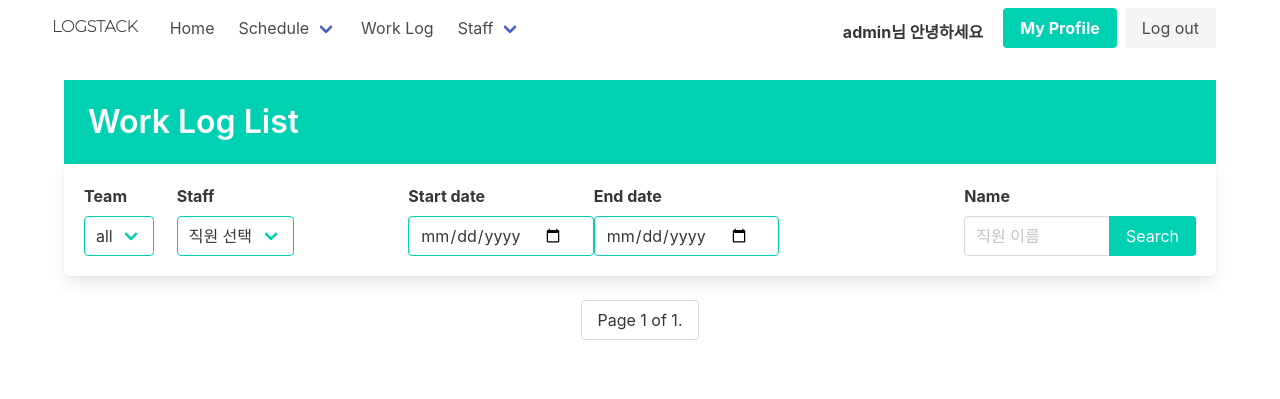
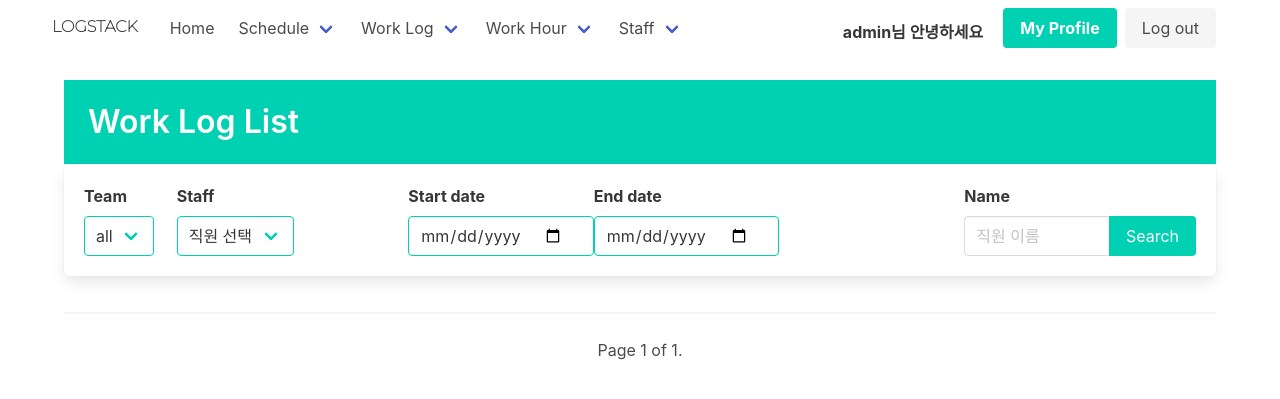
Before and after one commit to Log-Stack/work_logstack, a Django app: page /work_log/list/ in a window 1280 px wide. Shown: the top 399 px of the page. Run offline with Django 3.2, Linux system fonts and the light colour scheme; a user stored in the database is signed in; data that the repository does not hold is empty.

Commit message:
Add pagination and Edit

```diff
--- a/authy/views.py
+++ b/authy/views.py
@@ -295,6 +295,7 @@ def manage_detail(request, pk):
                 work_hours = work_hours.filter(date__gte=start_date)
             if end_date:
                 work_hours = work_hours.filter(date__lte=end_date)
+
             context = {
                 'member': member,
                 'is_manager': is_manager,
@@ -312,7 +313,7 @@ def manage_detail(request, pk):
                 'positions': positions,
                 'start_date': start_date,
                 'end_date': end_date,
-                'work_hours': work_hours.order_by('-date'),
+                'work_hours': work_hours.order_by('-date')[:10],
             }
         return render(request, 'user_manage_detail.html', context)
     else:
--- a/work_log/urls.py
+++ b/work_log/urls.py
@@ -6,7 +6,8 @@ from .views import (
     work_log_write,
     work_log_detail,
     work_log_edit,
-    work_hour_edit
+    work_hour_edit,
+    work_hour_check
 )
 
 urlpatterns = [
@@ -16,5 +17,6 @@ urlpatterns = [
     path('write/', work_log_write, name='work_log_write'),
     path('edit/<int:pk>/', work_log_edit, name='work_log_edit'),
     path('detail/<int:pk>/', work_log_detail, name='work_log_detail'),
+    path('work_hour_check/', work_hour_check, name='work_hour_check'),
     path('work_hour_edit/<int:pk>/', work_hour_edit, name='work_hour_edit'),
 ]
--- a/work_log/views.py
+++ b/work_log/views.py
@@ -15,18 +15,31 @@ from django.core.paginator import Paginator
 @login_required
 def start_working(request):
     user = request.user
-    work_hour = WorkHour(user=user)
-    work_hour.save()
-    return redirect('index')
+    already_work_hour = WorkHour.objects.filter(user=user).filter(date=timezone.now().date()).exists()
+    if not already_work_hour:
+        work_hour = WorkHour(user=user)
+        work_hour.save()
+    return redirect('work_hour_check')
 
 
 @login_required
 def end_working(request):
     user = request.user
     work_hour = WorkHour.objects.filter(user=user).filter(date=timezone.now().date()).first()
-    work_hour.end_time = timezone.now()
-    work_hour.save()
-    return redirect('work_log_write')
+    if work_hour:
+        work_hour.end_time = timezone.now()
+        work_hour.save()
+    return redirect('work_hour_check')
+
+
+@login_required
+def work_hour_check(request):
+    user = request.user
+    work_hour = WorkHour.objects.filter(user=user).filter(date=timezone.now().date()).first()
+    context = {
+        'work_hour': work_hour
+    }
+    return render(request, 'work_hour_check.html', context)
 
 
 @login_required
@@ -64,6 +77,9 @@ def work_log_write(request):
             work_log.save()
             return redirect('work_log_detail', pk=work_log.pk)
     else:
+        work_log = WorkLog.objects.filter(user=request.user).filter(create_time__date=timezone.now().date()).first()
+        if work_log:
+            return redirect('work_log_detail', pk=work_log.pk)
         form = WorkLogForm()
     return render(request, 'work_log_write.html', {'form': form})
 
--- a/work_logstack/templates/base.html
+++ b/work_logstack/templates/base.html
@@ -51,9 +51,39 @@
                     </div>
                 </div>
 
-                <a class="navbar-item">
-                    Work Log
-                </a>
+                <div class="navbar-item has-dropdown is-hoverable">
+                    <a class="navbar-link">
+                        Work Log
+                    </a>
+
+                    <div class="navbar-dropdown">
+                        <a class="navbar-item" href="{% url 'work_log_write' %}">
+                            Work Log Write
+                        </a>
+                        <a class="navbar-item" href="{% url 'work_log_list' %}">
+                            Work Log List
+                        </a>
+                    </div>
+                </div>
+
+                <div class="navbar-item has-dropdown is-hoverable">
+                    <a class="navbar-link">
+                        Work Hour
+                    </a>
+
+                    <div class="navbar-dropdown">
+                        <a class="navbar-item" href="{% url 'work_hour_check' %}">
+                            Work Hour Check
+                        </a>
+                        <hr class="navbar-divider">
+                        <a class="navbar-item" href="{% url 'start_working' %}">
+                            Start Working
+                        </a>
+                        <a class="navbar-item" href="{% url 'end_working' %}">
+                            End Working
+                        </a>
+                    </div>
+                </div>
 
                 <div class="navbar-item has-dropdown is-hoverable">
                     <a class="navbar-link">
@@ -72,7 +102,7 @@
                         <a class="navbar-item" href="{% url 'createuser' %}">
                             Create Staff Account
                         </a>
-                        <a class="navbar-item">
+                        <a class="navbar-item" href="{% url 'manage_list' %}">
                             Manage Staff
                         </a>
                         <!-- end -->
@@ -95,6 +125,7 @@
                         <div style="margin-right:20px;">
                             <strong>{{ request.user }}님 안녕하세요</strong>
                         </div>
+
                         <a class="button is-primary" href="{% url 'profile' %}">
                             <strong>My Profile</strong>
                         </a>
--- a/work_logstack/templates/work_log_list.html
+++ b/work_logstack/templates/work_log_list.html
@@ -97,24 +97,23 @@
         </div>
         {% endfor %}
     </div>
+    <hr>
+    <p class="has-text-centered">
+        Page {{ work_logs.number }} of {{ work_logs.paginator.num_pages }}.
+    </p>
+    <br>
+    <div class="buttons is-centered">
 
-
-    <div class="buttons is-centered">
         {% if work_logs.has_previous %}
             <a href="?page=1" class="button is-primary is-light">&laquo; first</a>
             <a href="?page={{ work_logs.previous_page_number }}" class="button is-primary">previous</a>
         {% endif %}
-
-        <span class="button">
-            Page {{ work_logs.number }} of {{ work_logs.paginator.num_pages }}.
-        </span>
 
         {% if work_logs.has_next %}
             <a href="?page={{ work_logs.next_page_number }}" class="button is-primary">next</a>
             <a href="?page={{ work_logs.paginator.num_pages }}" class="button is-primary is-light">last &raquo;</a>
         {% endif %}
     </div>
-
 </div>
 
 
```
Also changed, not shown: work_logstack/templates/user_manage.html (+10 -3 lines), work_logstack/templates/user_manage_detail.html (+7 -1 lines), work_logstack/templates/work_hour_check.html (added, +48 -0 lines), work_logstack/templates/work_hour_edit.html (+0 -8 lines).
